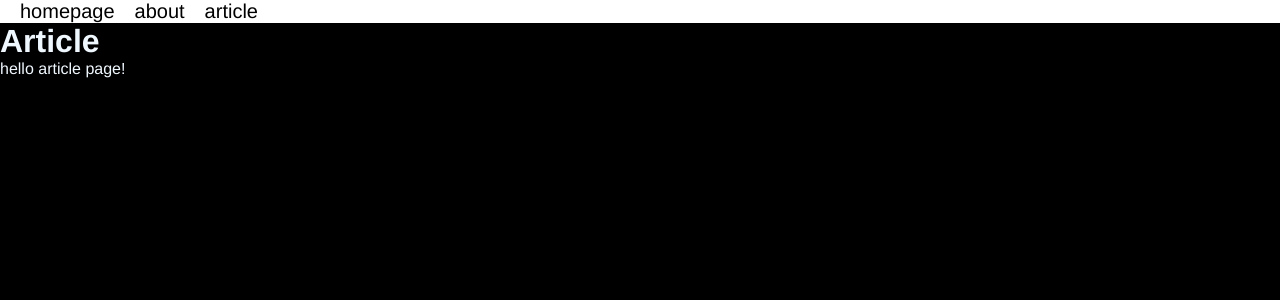
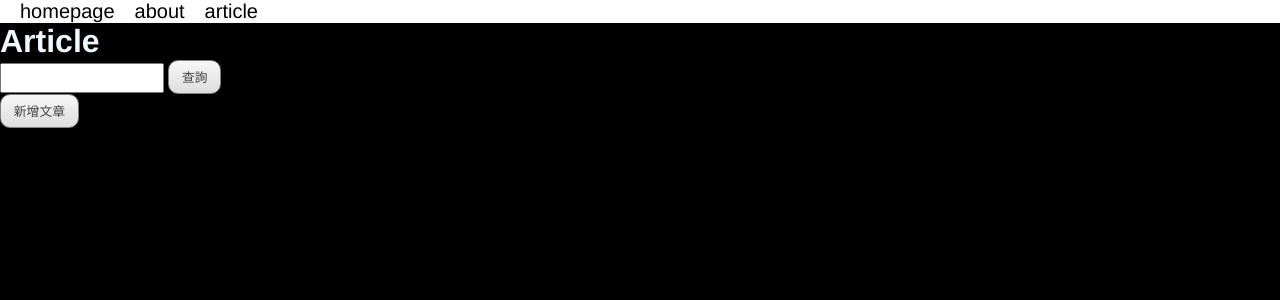
Before and after one commit to cuboid0223/LiGunBookRoom, a Django app: page /article/ in a window 1280 px wide. Shown: the top 300 px of the page. Run offline with Django 3.2, Linux system fonts and the light colour scheme; data that the repository does not hold is empty; parts of the project's set-up code (start-up, migrations or seed data) failed here and were passed over.

Commit message:
Chapter 10 finished

```diff
--- /dev/null
+++ b/article/static/article/css/article.css
@@ -0,0 +1,40 @@
+.articleContent{
+    padding: 20px;
+    background-color: #e9e9e9;
+    border: thin solid white;
+    border-radius: 10px;
+    color: black;
+}
+
+input[type=text]{
+    padding: .4em;
+}
+
+/* Table */
+.table{
+    margin: 0 auto;
+    width: 90%;
+    border-collapse: collapse;/* search */
+}
+
+.table th{
+    font-size: 1.1em;
+    padding: 10px 0 10px 10px;
+    text-align: left;
+    background-color: #468cb1;
+    border-bottom: 1px solid black;
+}
+
+.table td{
+    color: #222222;
+    background-color: #e0e0e0;
+    padding: 12px 0 12px 10px;
+}
+
+.table-striped tr:nth-child(even) td{
+    background-color: #E1F9DC;
+}
+
+.table-hover tr:hover td{
+    background-color: #cdeaf0;
+}
--- a/article/templates/article/article.html
+++ b/article/templates/article/article.html
@@ -1,4 +1,42 @@
 {% extends 'main/base.html' %}
 {% block title %}article{% endblock %}
+{% load static %}
+{% block css%}
+<link rel="stylesheet" href="{% static 'article/css/article.css' %}">
+{% endblock %}
 {% block heading %}Article{% endblock %}
-{% block content %}hello article page!{% endblock %}
+
+
+{% block content %}
+{% include 'article/searchForm.html' %}
+<p><a class="btn" href="{% url 'article:articleCreate' %}">新增文章</a></p>
+{% for article,comments in articles.items %}
+
+    <h3>
+        <a href="{% url 'article:articleRead' article.id %}">
+            {{ article.title }}
+        </a>
+    </h3>
+
+    <form class="delbtn" method="POST" action="{% url 'article:articleDelete' article.id %}">
+        {% csrf_token %}
+        <input class="btn deleteConfirm " type="submit" value="刪除">
+    </form>
+
+    <pre>發表時間：{{ article.pubDateTime| date:'Y-m-d H:i' }}</pre>
+    <div class='articleContent'>{{ article.content|linebreaks|truncatechars_html:30 }}</div>
+
+    {% for comment in comments %}
+    <div class="commentDiv">
+        <span class='comment'>{{ comment.content }}</span>
+        <br>
+        <span class='commentTime'>{{ comment.pubDateTime|date:'m月d日 H:i' }}</span>
+    </div>
+    {% endfor %}
+    <hr>
+{% endfor %}
+{% endblock %}
+
+{% block script %}
+    <script src='{% static "main/js/deleteConfirm.js" %}'></script>
+{% endblock %}
--- /dev/null
+++ b/article/templates/article/searchForm.html
@@ -0,0 +1,4 @@
+<form action="{% url 'article:articleSearch' %}">
+    <input type="text" name='searchTerm' {% if searchTerm %}value='{{ searchTerm }}'{% endif %} >
+    <input class="btn" type="submit" value="查詢">
+</form>
--- a/article/urls.py
+++ b/article/urls.py
@@ -3,5 +3,10 @@ from article import views
 
 app_name = 'article'
 urlpatterns = [
-    path('',views.article, name='article')
+    path('',views.article, name='article'),
+    path('articleCreate/', views.articleCreate, name='articleCreate'),
+    path('articleRead/<int:articleId>/', views.articleRead, name='articleRead'),
+    path('articleUpdate/<int:articleId>', views.articleUpdate, name='articleUpdate'),
+    path('articleDelete/<int:articleId>', views.articleDelete, name='articleDelete'),
+    path('articleSearch/', views.articleSearch, name='articleSearch')
 ]
--- a/article/views.py
+++ b/article/views.py
@@ -1,8 +1,73 @@
-from django.shortcuts import render
-
+from django.shortcuts import render, redirect, get_object_or_404
+from article.models import Article,Comment #從 articel/models.py 匯入 Article 這個class model
+from article.forms import ArticleForm #
+from django.contrib import messages # INSTALLED_APPS 裡的 django.contrib.message 訊息框架
+from django.db.models.query_utils import Q #Django 用來處理搜尋
 # Create your views here.
 def article(request):
     '''
     render the article page
     '''
-    return render(request, 'article/article.html')
+    articles={article:Comment.objects.filter(article=article) for article in Article.objects.all()} #取出所有文章資料
+
+    context={'articles':articles}
+    return render(request, 'article/article.html',context)
+
+def articleCreate(request):
+    '''
+    Create a new article instance
+    1. If method is GET, render an empty form
+    2.  如果是POST請求，表示使用者新增完畢並送出表單，系統驗證資料是否正確，如果資料錯誤
+        就回覆錯誤訊息，否則就將資料存入資料庫，最後轉到文章列表頁面
+    '''
+    template = 'article/articleCreateUpdate.html'
+    if request.method == 'GET':
+        return render(request, template, {'articleForm':ArticleForm()})
+    articleForm = ArticleForm(request.POST)
+    if not articleForm.is_valid():
+        return render(request, template, {'articleForm':articleForm})
+    articleForm.save()
+    messages.success(request,'文章已新增')
+    return redirect('article:article')
+
+def articleRead(request, articleId):
+    '''
+    Read
+    '''
+    article = get_object_or_404(Article, id=articleId)
+    context = {
+        'article': article,
+        'comment': Comment.objects.filter(article=article)
+    }
+
+    return render(request, 'article/articleRead.html', context)
+
+def articleUpdate(request, articleId):
+    article = get_object_or_404(Article, id=articleId)
+    template = 'article/articleCreateUpdate.html'
+    if request.method == 'GET':
+        articleForm =  ArticleForm(instance=article)
+        return render(request, template, {'articleForm':articleForm})
+    #POST
+    articleForm = ArticleForm(request.POST, instance=article)
+    if not articleForm.is_valid():
+        return render(request, template, {'articleForm':articleForm})
+
+    articleForm.save()
+    messages.success(request, '文章已修改')
+    return redirect('article:articleRead', articleId=articleId)
+
+def articleDelete(request, articleId):
+    if request.method == 'GET':
+        return render('article:article')
+    #POST
+    article = get_object_or_404(Article, id=articleId)
+    article.delete()
+    messages.success(request, '文章已刪除')
+    return redirect('article:article')
+
+def articleSearch(request):
+    searchTerm = request.GET.get('searchTerm')
+    articles = Article.objects.filter(Q(title__icontains=searchTerm) | Q(content__icontains=searchTerm))
+    context = {'articles':articles, 'searchTerm':searchTerm}
+    return render(request, 'article/articleSearch.html', context)
--- a/main/static/main/css/main.css
+++ b/main/static/main/css/main.css
@@ -26,7 +26,44 @@ body {
     margin-left: 1em;
 }
 
-#navbar a:hover{
+#navbar a:hover {
     background-color: black;
     color: #fff;
 }
+
+.commentDiv{
+    width: 300px;
+    background-color: #444545;
+    border: 1px solid transparent;
+    font-size: 12px;
+}
+
+ul #menu li{
+    display: inline-block;
+}
+
+.btn{
+    display: inline-block;
+    color: #444545;
+    font-size: .8em;
+    padding: .5em 1em;
+    text-decoration: none;
+    border: thin solid gray;
+    background: linear-gradient(#f7f7f7,#dedede);
+    font-family:  Helvetica;
+    border-radius: 10px;
+}
+
+/* Messages */
+.success,
+.error{
+    padding: 1em 0 3em;
+}
+.success{
+    background-color: greenyellow;
+    border: thin solid green;
+}
+.error{
+    background-color: #fbd9d8;
+    border: thin solid red;
+}
--- /dev/null
+++ b/main/static/main/js/deleteConfirm.js
@@ -0,0 +1,5 @@
+$(document).ready(function(){
+    $(document).on('click', '.deleteConfirm',function(){
+        return confirm('確定刪除?');
+    });
+});
--- a/main/templates/main/base.html
+++ b/main/templates/main/base.html
@@ -11,14 +11,22 @@
     <meta name="description" content="">
     <meta name="viewport" content="width=device-width, initial-scale=1">
     <link rel="stylesheet" href="{% static 'main/css/main.css' %}">
+    {% block css%}{% endblock %}
 </head>
 
 <body>
 
     {% include 'main/navbar.html' %}
     <h1>{% block heading %}{% endblock %}</h1>
+    {% for message in messages %}
+        <p class="{{ message.tags }}">{{ message }}</p>
+    {% endfor %}
     <p>{% block content %}{% endblock %}</p>
-    <script src="" async defer></script>
+
+    <script   src="https://code.jquery.com/jquery-3.5.1.js"   integrity="sha256-QWo7LDvxbWT2tbbQ97B53yJnYU3WhH/C8ycbRAkjPDc="   crossorigin="anonymous"></script>
+    {% block script %}
+
+    {% endblock %}
 </body>
 
 </html>
```
Also changed, not shown: article/forms.py (added, +10 -0 lines), article/templates/article/articleCreateUpdate.html (added, +24 -0 lines), article/templates/article/articleRead.html (added, +19 -0 lines), article/templates/article/articleSearch.html (added, +30 -0 lines).
